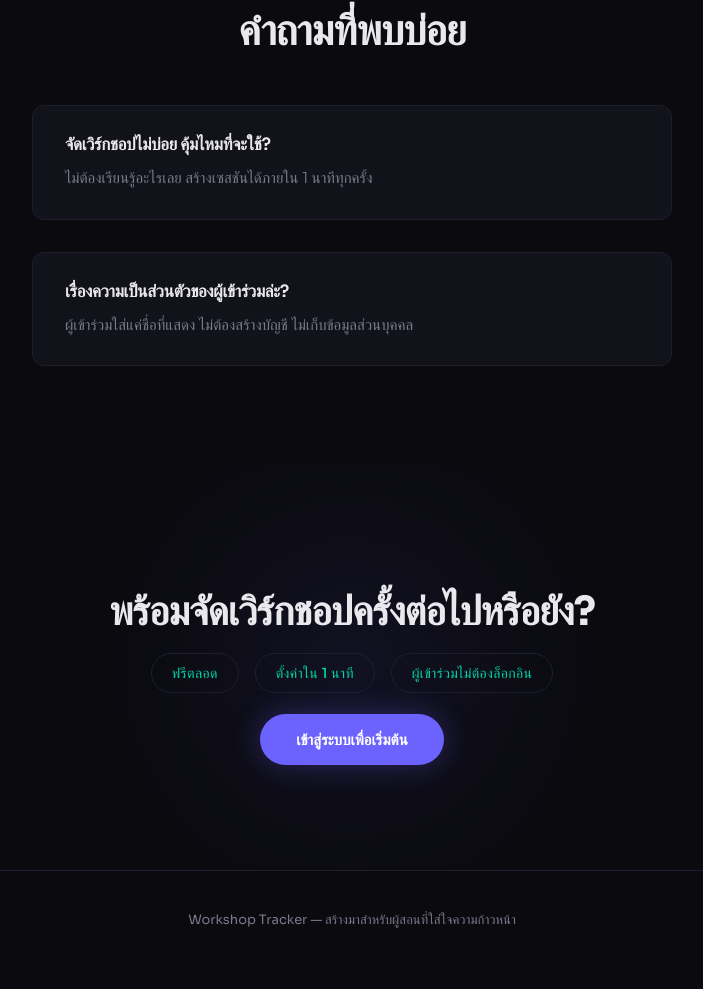
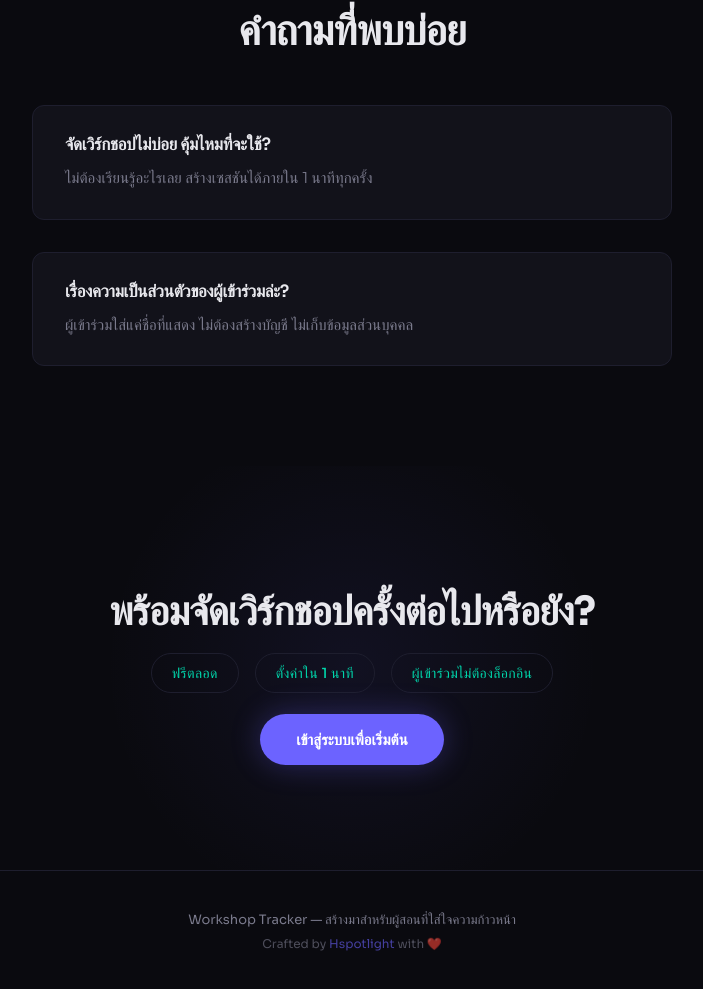
Before and after one commit to hspotlight/workshop-tracker, a website: page public/index.html in a window 1280 px wide. Shown: the part 3485-4474 px from the top of the page, without its empty margins (288-991 px from the left). Before the commit the page ends 4453 px from the top, so only its background shows below. Drawn offline with Linux system fonts and the light colour scheme.

Commit message:
add footer

```diff
--- a/public/index.html
+++ b/public/index.html
@@ -226,6 +226,7 @@
 
   <footer class="landing-footer">
     <p data-i18n="footer">Workshop Tracker — สร้างมาสำหรับผู้สอนที่ใส่ใจความก้าวหน้า</p>
+    <p class="footer-credit">Crafted by <a href="https://www.facebook.com/HSpotlight" target="_blank" rel="noopener noreferrer">Hspotlight</a> with ❤️</p>
   </footer>
 
   <script src="i18n.js"></script>
--- a/public/landing.css
+++ b/public/landing.css
@@ -634,6 +634,22 @@
   font-size: 13px;
 }
 
+.footer-credit {
+  margin-top: 8px;
+  font-size: 12px;
+  color: var(--landing-muted);
+  opacity: 0.6;
+}
+
+.footer-credit a {
+  color: var(--landing-accent);
+  text-decoration: none;
+}
+
+.footer-credit a:hover {
+  text-decoration: underline;
+}
+
 /* ── Scroll Animations ── */
 
 .fade-up {
```
